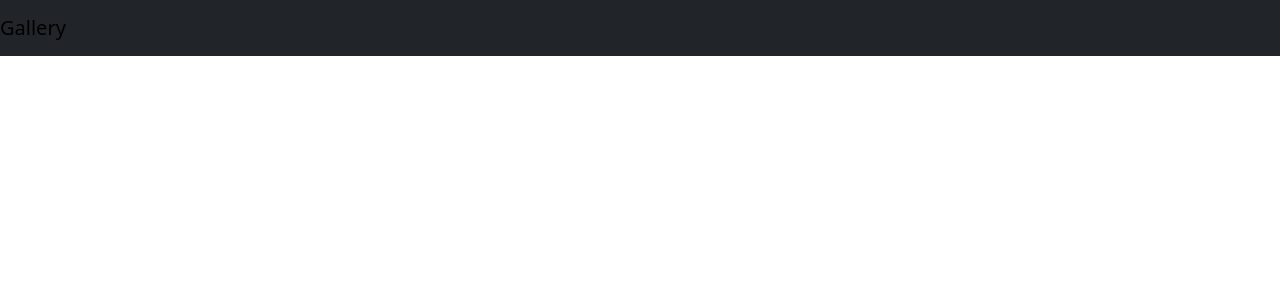
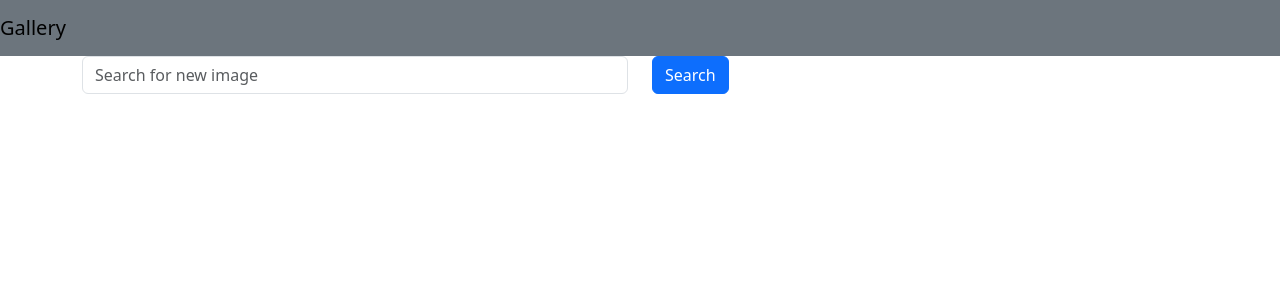
Before and after one commit to AzizKanchwala/images-gallery, a React (Create React App) app in the folder frontend/: page / in a window 1280 px wide. Shown: the top 300 px of the page. Built offline with nearby package versions, Linux system fonts and the light colour scheme.

Commit message:
Form and Button

```diff
--- a/frontend/src/App.js
+++ b/frontend/src/App.js
@@ -1,10 +1,12 @@
 import 'bootstrap/dist/css/bootstrap.min.css';
 import Header from './components/Header';
+import Search from './components/Search';
 
 const App = () => {
   return (
     <div className="App">
-      <Header></Header>
+      <Header title="Gallery"></Header>
+      <Search></Search>
     </div>
   );
 }
--- a/frontend/src/components/Header.js
+++ b/frontend/src/components/Header.js
@@ -1,10 +1,10 @@
 import React from "react";
 import { Navbar } from 'react-bootstrap';
 
-const Header = () => {
+const Header = (props) => {
     return (
-        <Navbar bg="dark" variant="light">
-            <Navbar.Brand href="/">Gallery</Navbar.Brand>
+        <Navbar bg="secondary" variant="light">
+            <Navbar.Brand href="/">{props.title}</Navbar.Brand>
         </Navbar>
     )
 }
--- /dev/null
+++ b/frontend/src/components/Search.js
@@ -0,0 +1,24 @@
+import React from "react";
+import { Container, Row, Col, Form, Button } from "react-bootstrap";
+
+const Search = () => {
+  return (
+    <Container>
+      <Row>
+        <Col>
+          <Form>
+            <Row>
+              <Col>
+                <Form.Control placeholder="Search for new image" />
+              </Col>
+              <Col>
+                <Button variant="primary" type="submit">Search</Button>
+              </Col>
+            </Row>
+          </Form>
+        </Col>
+      </Row>
+    </Container>
+  );
+};
+export default Search;
```
